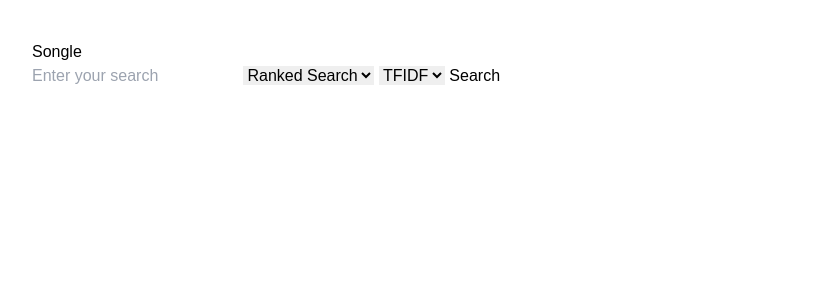
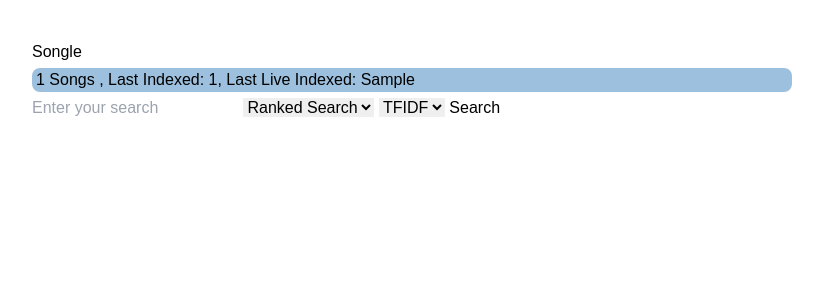
Before and after one commit to rubyimrie/songsearch, a Flask app: page / in a window 1280 px wide. Shown: the part 88-388 px from the top of the page, without its empty margins (228-1051 px from the left). Run offline with Flask 3, Linux system fonts and the light colour scheme; a database or web service that is not in the repository returns one stand-in record (values such as "Sample title"); data that the repository does not hold is empty; style sheets or scripts are compiled from the project's sources.

Commit message:
adding count

```diff
--- a/app.py
+++ b/app.py
@@ -25,6 +25,15 @@ def index():
         username = None
 
     page = request.args.get('page', 1, type=int)
+
+    api_count_info = None
+    try:
+        count_response = requests.get('http://34.82.129.217:5000/count')
+        if count_response.status_code == 200:
+            api_count_info = count_response.json()
+    except requests.RequestException as e:
+        # Handle request exception
+        print("Error fetching count information:", e)
 
     if request.method == 'POST':
         type = None
@@ -109,7 +118,7 @@ def index():
     next_page = current_page + 1 if has_next else None
 
     # Render the index page template
-    return render_template('search.html', username=username, search_query=search_query, search_type=search_type, type=type, ranking=ranking, prox=prox, search_results=search_results, error=error_message, total_pages=total_pages, current_page=current_page, has_prev=has_prev, has_next=has_next, prev_page=prev_page, next_page=next_page)
+    return render_template('search.html', username=username, search_query=search_query, search_type=search_type, type=type, ranking=ranking, prox=prox, search_results=search_results, error=error_message, total_pages=total_pages, current_page=current_page, has_prev=has_prev, has_next=has_next, prev_page=prev_page, next_page=next_page, api_count_info=api_count_info)
 
 
 @app.route('/song_details/<id>')
--- a/templates/layout.html
+++ b/templates/layout.html
@@ -178,6 +178,20 @@
         text-align: center; /* Center align the text */
     }
 
+    .rounded-i {
+    border-radius: 8px;
+    background-color: #9cc0dd; /* Adjust the value as needed for desired rounding */
+    }
+
+    .info{
+        margin-left: 4px;
+        margin-bottom: 4px;
+        margin-top: 4px;
+    }
+
+
+
+
 </style>
 <body class="flex h-screen bg-sky-100">
     <header style="display: flex; justify-content: space-between; align-items: center;" class="bg-indigo-700">
--- a/templates/search.html
+++ b/templates/search.html
@@ -3,7 +3,12 @@
 
 {% block content %}
 <div class="search-box">
-    <p class="text-7xl text-indigo-700 mb-6 font-semibold">Songle</p>
+    <p class="text-7xl text-indigo-700 mb-4 font-semibold">Songle</p>
+    <div class="mb-6 text-sm text-indigo-700  rounded-i">
+        <div class="info">
+        {{api_count_info.count}} Songs , Last Indexed: {{api_count_info.last_index}},  Last Live Indexed: {{api_count_info.last_live}}
+        </div>
+    </div>
     <form class="flex" method="post">
         <input class="flex-grow p-2 mb-6 text-indigo-700 border-b-2 border-indigo-500 outline-none focus:bg-gray-300" type="text" name="search_query" placeholder="Enter your search">
         <select name="search_type" id="search_type" class="ml-2 mb-6">
```
